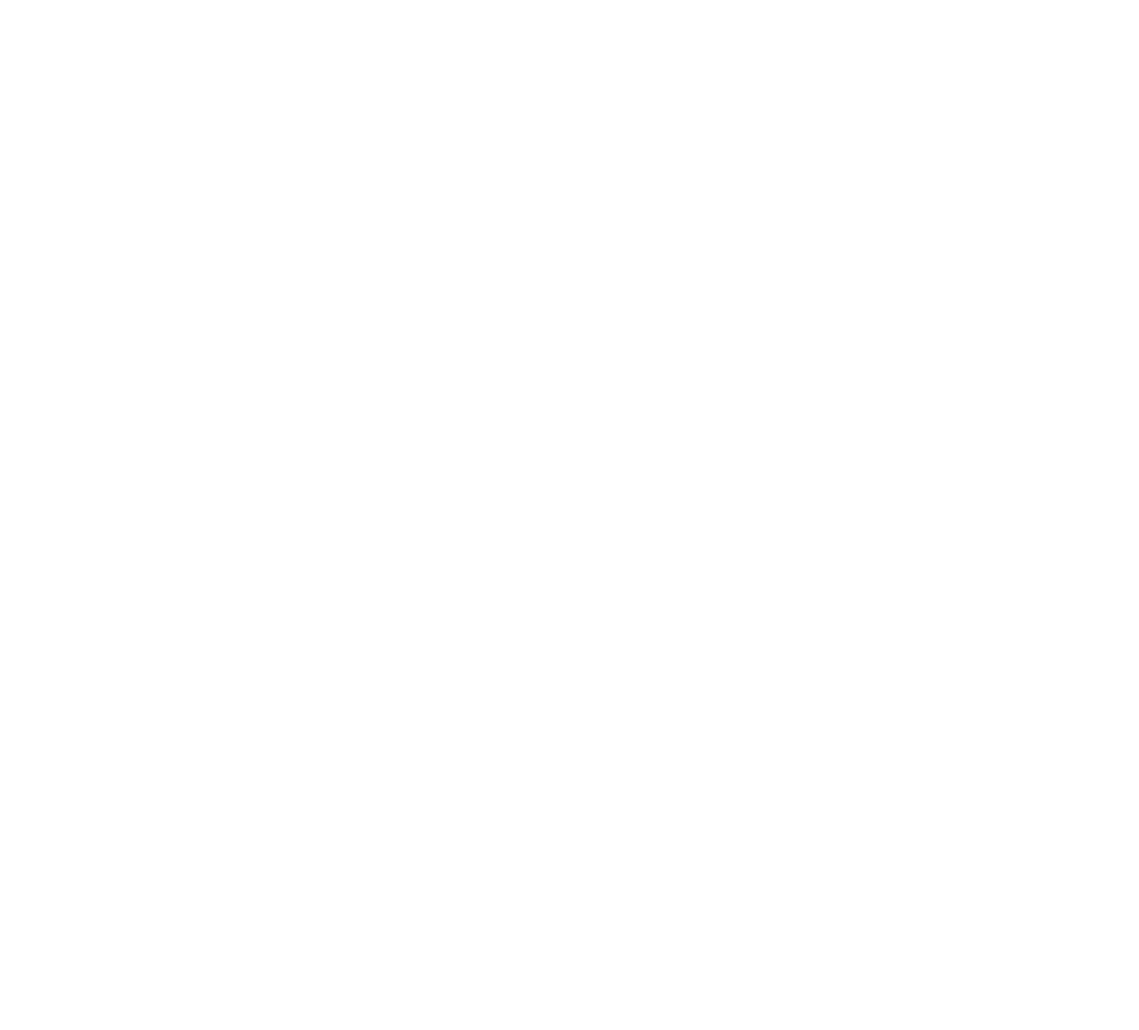
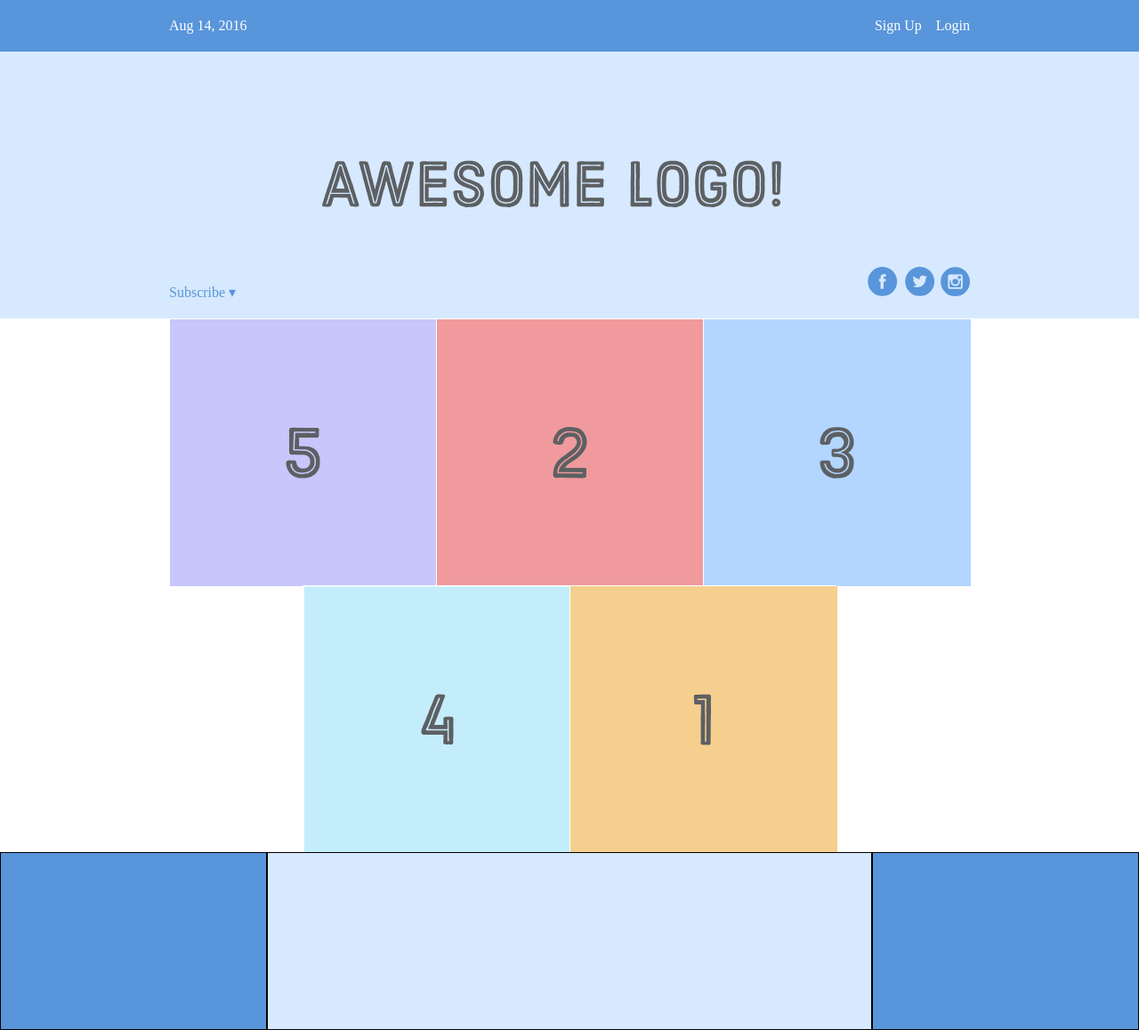
Before and after one commit to Confused-code/flexbox, a plain HTML site: page index.html in a window 1280 px wide. Shown: the whole page at 89% size. Before the commit the page ends 800 px from the top, so only its background shows below. Drawn offline with Linux system fonts and the light colour scheme.

Commit message:
learn to flex

```diff
--- a/index.html
+++ b/index.html
@@ -3,8 +3,55 @@
     <head>
         <meta charset="utf-8">
         <title>let's flex</title>
+        <link rel="stylesheet" href="./styles/style.css">
     </head>
     <body>
+        <div class='menu-container'>
+            <div class='menu'>
+              <div class='date'>Aug 14, 2016</div>
+              <!-- <div class='links'> -->
+                <div class='signup'>Sign Up</div>
+                <div class='login'>Login</div>
+              <!-- </div> -->
+            </div>
+        </div>
 
+          <!--header-->
+        <div class='header-container'>
+            <div class='header'>
+              <div class='subscribe'>Subscribe &#9662;</div>
+              <div class='logo'><img src='images/awesome-logo.svg'/></div>
+              <div class='social'><img src='images/social-icons.svg'/></div>
+            </div>
+        </div>
+
+        <!-- photo-grid -->
+        <div class='photo-grid-container'>
+            <div class='photo-grid'>
+              <div class='photo-grid-item first-item'>
+                <img src='images/one.svg'/>
+              </div>
+              <div class='photo-grid-item'>
+                <img src='images/two.svg'/>
+              </div>
+              <div class='photo-grid-item'>
+                <img src='images/three.svg'/>
+              </div>
+              <div class='photo-grid-item'>
+                <img src='images/four.svg'/>
+              </div>
+              <div class='photo-grid-item last-item'>
+                <img src='images/five.svg'/>
+              </div>
+            </div>
+        </div>
+
+
+        <!-- footer -->
+        <div class='footer'>
+            <div class='footer-item footer-one'></div>
+            <div class='footer-item footer-two'></div>
+            <div class='footer-item footer-three'></div>
+          </div>
     </body>
 </html>
--- a/styles/style.css
+++ b/styles/style.css
@@ -0,0 +1,105 @@
+* {
+    margin: 0;
+    padding: 0;
+    box-sizing: border-box;
+  }
+
+  .menu-container {
+    color: #fff;
+    background-color: #5995DA;  /* Blue */
+    padding: 20px 0;
+    display: flex;
+    justify-content: center;
+  }
+
+  .menu {
+    /* border: 1px solid #fff;*/ /* For debugging */
+    width: 900px;
+    display: flex;
+    justify-content: space-between;
+  }
+
+  .links {
+    /* border: 1px white solid; */
+    display: flex;
+    justify-content: flex-end;
+  }
+
+  .login {
+    margin-left: 1em;
+  }
+
+.signup {
+    margin-left: auto;
+}
+
+  .header-container {
+    color: #5995DA;
+    background-color: #D6E9FE;
+    display: flex;
+    justify-content: center;
+  }
+
+  .header {
+    width: 900px;
+    height: 300px;
+    display: flex;
+    justify-content: space-between;
+    align-items: center;
+}
+
+.social,
+.subscribe {
+  align-self: flex-end;
+  margin-bottom: 20px;
+}
+
+/* photo gird */
+.photo-grid-container {
+    display: flex;
+    justify-content: center;
+  }
+
+  .photo-grid {
+    width: 900px;
+    display: flex;
+    flex-direction: row;
+    justify-content: center;
+    align-items: center;
+    flex-wrap: wrap;
+  }
+
+  .photo-grid-item {
+    border: 1px solid #fff;
+    width: 300px;
+    height: 300px;
+  }
+
+.first-item {
+    order: 1;
+}
+
+.last-item {
+    order: -1;
+}
+
+
+/* footer */
+.footer {
+    display: flex;
+    justify-content: space-between;
+  }
+
+  .footer-item {
+    border: 1px solid #000;
+    background-color: #D6E9FE;
+    height: 200px;
+    flex: 1;
+  }
+
+  .footer-one,
+.footer-three {
+  background-color: #5995DA;
+  flex: initial;
+  width: 300px;
+}
```
Also changed, not shown: 1 other file.
